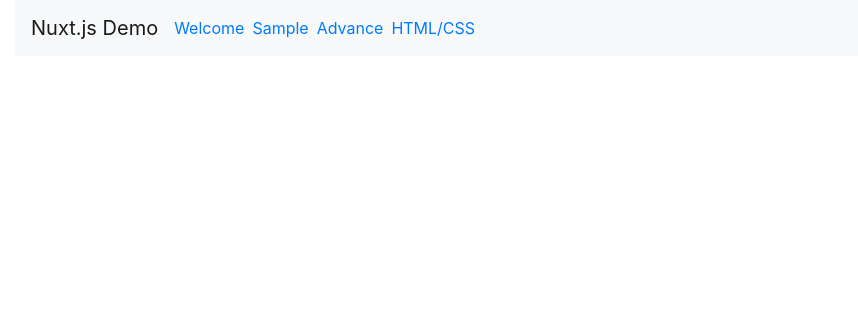
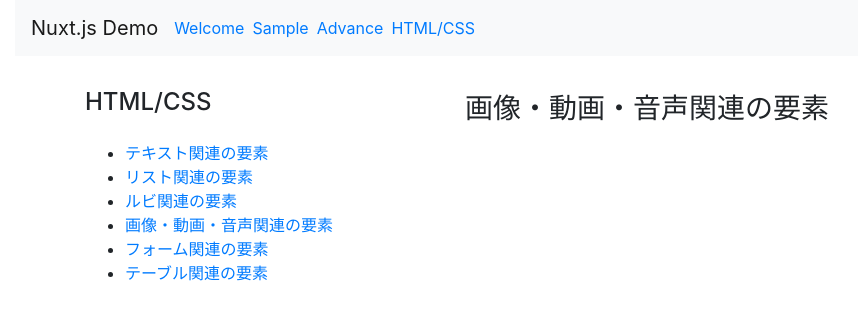
Before and after one commit to 0gravity000/nuxtdemo, a Nuxt app: page /htmlcss/MediaElements in a window 1280 px wide. Shown: the top 320 px of the page, without its empty margins (0-858 px from the left). Built offline with nearby package versions, Linux system fonts and the light colour scheme.

Commit message:
HTML/CSS xx関連の要素ページを追加

```diff
--- a/components/HtmlcssMenu.vue
+++ b/components/HtmlcssMenu.vue
@@ -4,9 +4,44 @@
     <ul>
       <li>
         <NuxtLink
-          to="/htmlcss/TextElP"
+          to="/htmlcss/TextElements"
         >
-          テキスト p要素
+          テキスト関連の要素
+        </NuxtLink>
+      </li>
+      <li>
+        <NuxtLink
+          to="/htmlcss/ListElements"
+        >
+          リスト関連の要素
+        </NuxtLink>
+      </li>
+      <li>
+        <NuxtLink
+          to="/htmlcss/RubyElements"
+        >
+          ルビ関連の要素
+        </NuxtLink>
+      </li>
+      <li>
+        <NuxtLink
+          to="/htmlcss/MediaElements"
+        >
+          画像・動画・音声関連の要素
+        </NuxtLink>
+      </li>
+      <li>
+        <NuxtLink
+          to="/htmlcss/FormElements"
+        >
+          フォーム関連の要素
+        </NuxtLink>
+      </li>
+      <li>
+        <NuxtLink
+          to="/htmlcss/TableElements"
+        >
+          テーブル関連の要素
         </NuxtLink>
       </li>
     </ul>
--- /dev/null
+++ b/pages/htmlcss/FormElements.vue
@@ -0,0 +1,18 @@
+<template>
+  <div>
+    <h3>フォーム関連の要素</h3>
+  </div>
+</template>
+
+<script>
+export default {
+  layout: 'LayoutHtmlcss',
+  data () {
+    return {
+    }
+  }
+}
+</script>
+
+<style scoped>
+</style>
--- /dev/null
+++ b/pages/htmlcss/ListElements.vue
@@ -0,0 +1,18 @@
+<template>
+  <div>
+    <h3>リスト関連の要素</h3>
+  </div>
+</template>
+
+<script>
+export default {
+  layout: 'LayoutHtmlcss',
+  data () {
+    return {
+    }
+  }
+}
+</script>
+
+<style scoped>
+</style>
--- /dev/null
+++ b/pages/htmlcss/MediaElements.vue
@@ -0,0 +1,18 @@
+<template>
+  <div>
+    <h3>画像・動画・音声関連の要素</h3>
+  </div>
+</template>
+
+<script>
+export default {
+  layout: 'LayoutHtmlcss',
+  data () {
+    return {
+    }
+  }
+}
+</script>
+
+<style scoped>
+</style>
--- a/pages/htmlcss/TextElP.vue
+++ b/pages/htmlcss/RubyElements.vue
@@ -1,6 +1,6 @@
 <template>
   <div>
-    <h3>テキスト p要素</h3>
+    <h3>ルビ関連の要素</h3>
   </div>
 </template>
 
--- /dev/null
+++ b/pages/htmlcss/TableElements.vue
@@ -0,0 +1,18 @@
+<template>
+  <div>
+    <h3>テーブル関連の要素</h3>
+  </div>
+</template>
+
+<script>
+export default {
+  layout: 'LayoutHtmlcss',
+  data () {
+    return {
+    }
+  }
+}
+</script>
+
+<style scoped>
+</style>
--- /dev/null
+++ b/pages/htmlcss/TextElements.vue
@@ -0,0 +1,18 @@
+<template>
+  <div>
+    <h3>テキスト関連の要素</h3>
+  </div>
+</template>
+
+<script>
+export default {
+  layout: 'LayoutHtmlcss',
+  data () {
+    return {
+    }
+  }
+}
+</script>
+
+<style scoped>
+</style>
```
